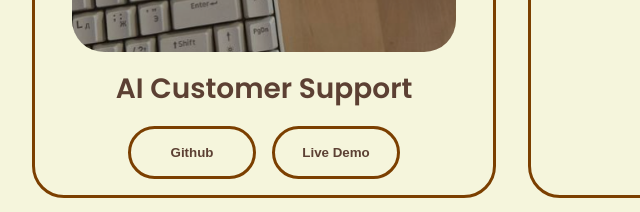
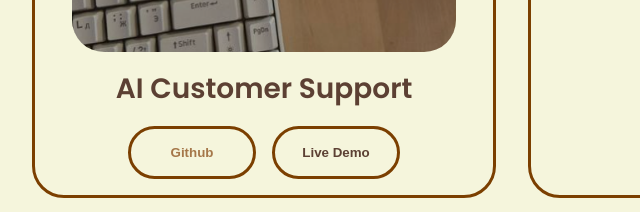
Before and after one commit to julgom/landing-page, a plain HTML site: page index.html in a window 1280 px wide. Shown: the part 3100-3312 px from the top of the page, 128-768 px from the left. Drawn offline with nearby package versions, Linux system fonts and the light colour scheme.

Commit message:
Update index.html

```diff
--- a/index.html
+++ b/index.html
@@ -268,7 +268,7 @@
             <h2 class="experience-sub-title project-title">AI Customer Support</h2>
             <div class="btn-container">
               <button
-                class="btn btn-color-2 project-btn"
+                class="btn btn-color-2 "
                 onclick="location.href='https://github.com/julgom/customer_support.git'"
               >
                 Github
```
